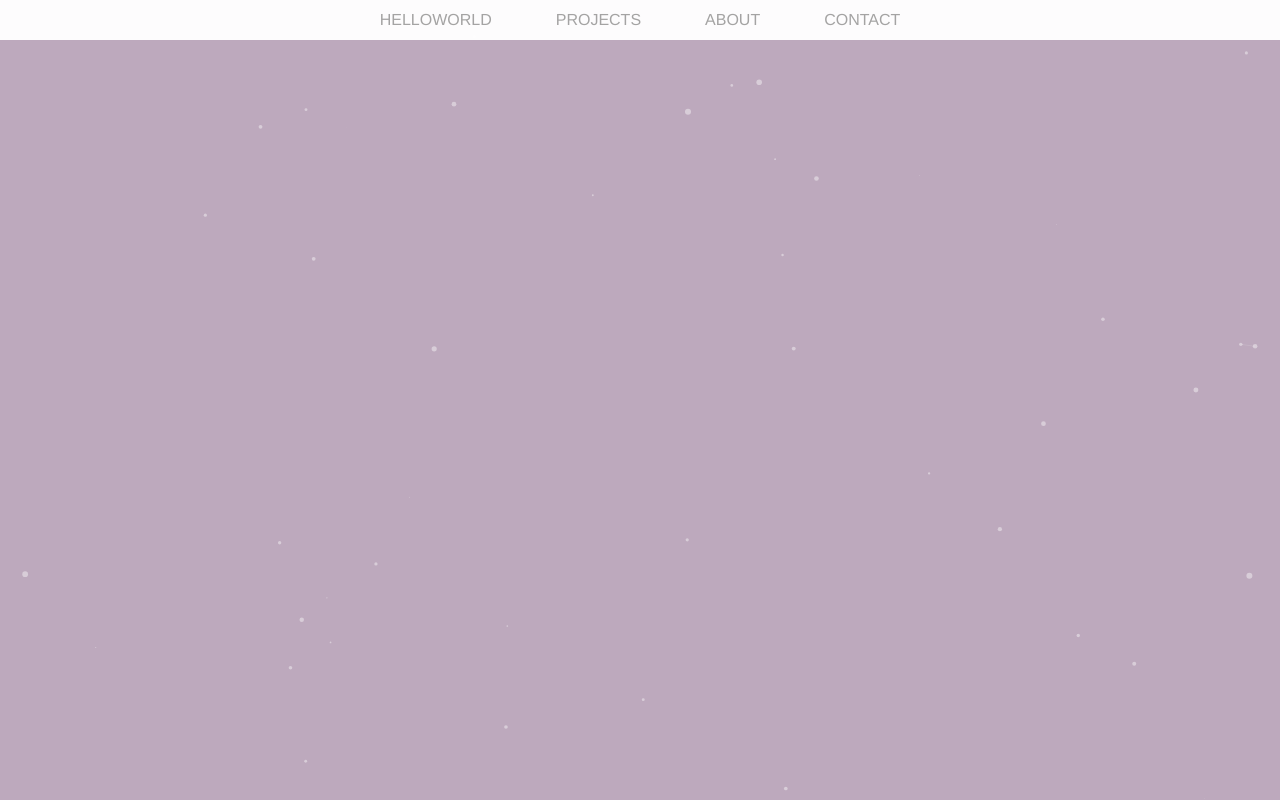
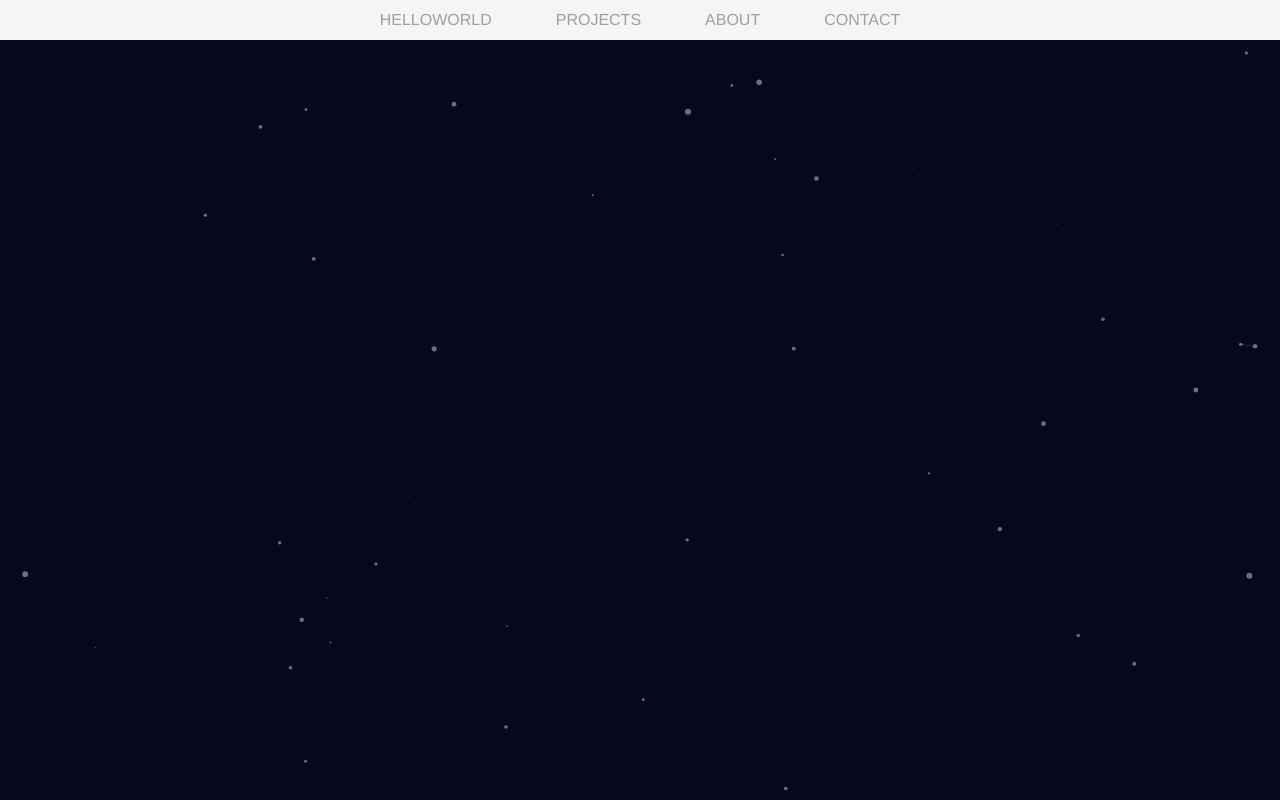
Before and after one commit to anapaulaoliva/PersonalWebsite, a website: page index.html in a window 1280 px wide. Drawn offline with nearby package versions, Linux system fonts and the light colour scheme.

```diff
--- a/style.css
+++ b/style.css
@@ -85,7 +85,7 @@
 
 /*Section Images*/
 section#home {
-    background: rgb(189, 169, 189);
+    background:  #06081e;
 }
 
 section#about {
```
